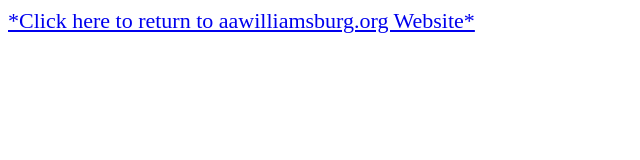
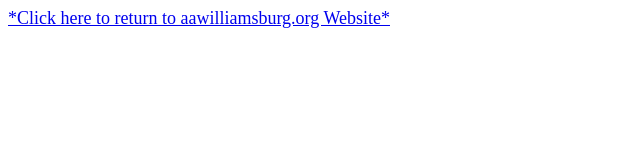
Before and after one commit to waiwebsitecommittee-lab/TSML-UI-Customizer, a plain HTML site: page index.html in a window 1280 px wide. Shown: the whole page, without its empty margins (0-640 px from the left). Drawn offline with Linux system fonts and the light colour scheme.

Commit message:
Update index.html

```diff
--- a/index.html
+++ b/index.html
@@ -1,11 +1,11 @@
 <DOCTYPE html>
   <html lang="en">
     <head>
-      <meta name="viewport" content="width=device-width, initial-scale=0.75">
+      <meta name="viewport" content="width=device-width, initial-scale=1.1">
       <meta charset="UTF-8">
       <title>Williamsburg Area Intergroup Meeting Finder</title>
     </head>
-    <a href="https://aawilliamsburg.org" target="_blank" style="font-size: 22px;">*Click here to return to aawilliamsburg.org Website* </a>
+    <a href="https://aawilliamsburg.org" target="_blank" style="font-size: 18px;">*Click here to return to aawilliamsburg.org Website* </a>
   <body>
 
   <script>
```
